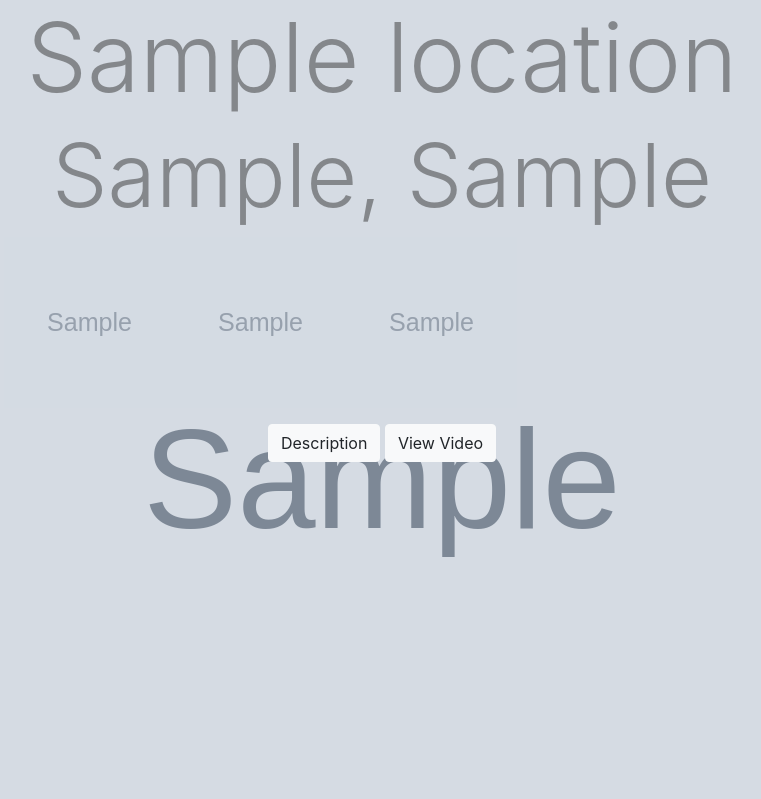
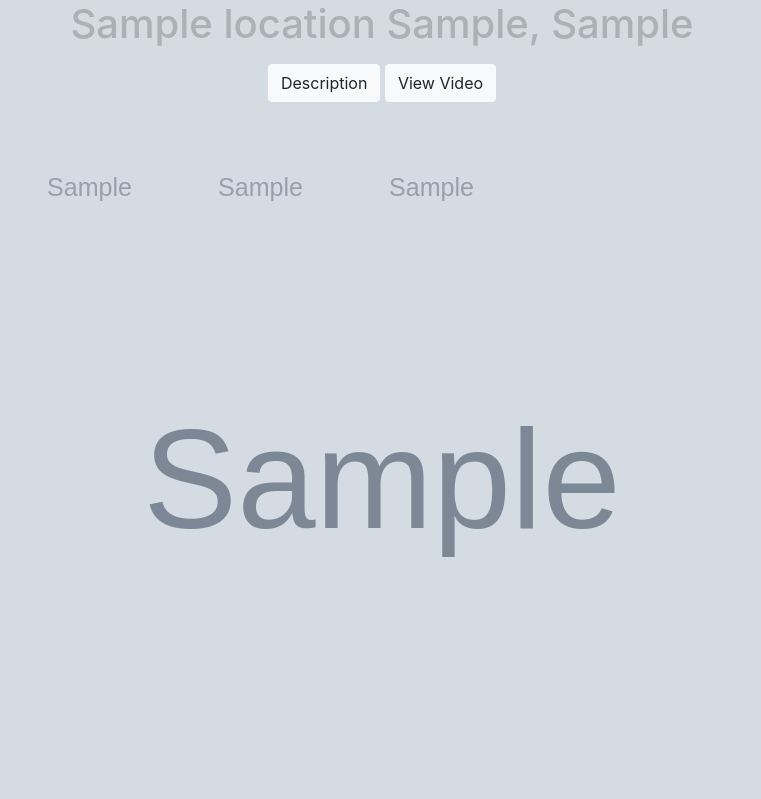
Before and after one commit to BobbyGifford/AncientArchitectureDjango, a Django app: page /locations/1 in a window 1280 px wide. Shown: the part 56-855 px from the top of the page, without its empty margins (258-1019 px from the left). Run offline with Django 3.2, Linux system fonts and the light colour scheme; tables that the repository leaves empty hold one stand-in row (values such as "Sample post"); grey boxes marked "Sample" are stand-in pictures; some libraries are stand-ins or nearby versions.

Commit message:
Restyled location.

```diff
--- a/templates/locations/location.html
+++ b/templates/locations/location.html
@@ -11,12 +11,10 @@
         <div class="overlay">
     {% endif %}
 
-<div class="container">
 
 {# Desktop View #}
-    <div class="text-center d-none d-md-block">
-        <h1 class="display-1">{{ location.title }}</h1>
-        <h2 class="display-2">{{ location.region }}, {{ location.country }}</h2>
+<div class="d-none d-md-block text-center" style="opacity: .5">
+    <h1>{{ location.title }} {{ location.region }}, {{ location.country }}</h1>
 </div>
 {#            #}
 
@@ -26,6 +24,17 @@
     <h3>{{ location.region }}, {{ location.country }}</h3>
 </div>
 {#            #}
+    <div class="text-center mt-3">
+        <a href="#description" class="btn btn-light">Description</a>
+        {% if location.youtube_link %}
+            <!-- Button trigger modal -->
+            <button type="button" class="btn btn-light" data-toggle="modal"
+                    data-target="#locationVideo">
+                View Video
+            </button>
+        {% endif %}
+    </div>
+<div class="container">
 
     <div class="row">
         {% if location.sub_image_1 %}
@@ -51,17 +60,6 @@
                      style="background: url({{ location.sub_image_3.url }}) no-repeat center center; background-size: cover;">
                 </div>
             </a>
-        {% endif %}
-    </div>
-
-    <div class="text-center mt-3">
-        <a href="#description" class="btn btn-light">Description</a>
-        {% if location.youtube_link %}
-            <!-- Button trigger modal -->
-            <button type="button" class="btn btn-light" data-toggle="modal"
-                    data-target="#locationVideo">
-                View Video
-            </button>
         {% endif %}
     </div>
 
```
Lines whose indentation alone changed are shown as unchanged.
